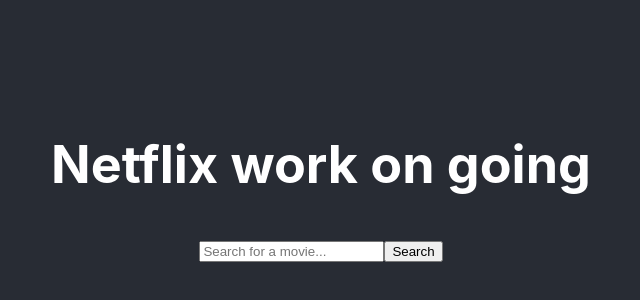
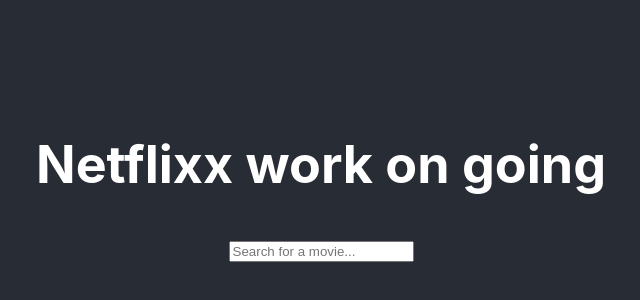
Before and after one commit to MartinNyaga/Netflixx, a React (Create React App) app: page / in a window 1280 px wide. Shown: the part 220-520 px from the top of the page, without its empty margins (319-959 px from the left). Built offline with nearby package versions, Linux system fonts and the light colour scheme.

Commit message:
bug-fixed

```diff
--- a/src/App.js
+++ b/src/App.js
@@ -1,13 +1,15 @@
-import React from 'react';
+import React, { useState } from 'react';
 import './App.css';
 import MovieSearchBar from './MovieSearchBar';
 
 function App() {
+  const [searchTerm, setSearchTerm] = useState('');
+
   return (
     <div className="App">
       <header className="App-header">
-        <h1>Netflix work on going</h1>
-        <MovieSearchBar />
+        <h1>Netflixx work on going</h1>
+        <MovieSearchBar searchTerm={searchTerm} setSearchTerm={setSearchTerm} />
       </header>
     </div>
   );
--- a/src/MovieSearchBar.js
+++ b/src/MovieSearchBar.js
@@ -1,14 +1,8 @@
-import React, { useState } from 'react';
+import React from 'react';
 
-const MovieSearchBar = ({ onSearch }) => {
-  const [searchTerm, setSearchTerm] = useState('');
-
+const MovieSearchBar = ({ searchTerm, setSearchTerm }) => {
   const handleInputChange = (event) => {
     setSearchTerm(event.target.value);
-  };
-
-  const handleSearch = () => {
-    onSearch(searchTerm);
   };
 
   return (
@@ -19,7 +13,6 @@
         onChange={handleInputChange}
         placeholder="Search for a movie..."
       />
-      <button onClick={handleSearch}>Search</button>
     </div>
   );
 };
--- a/src/index.js
+++ b/src/index.js
@@ -1,17 +1,11 @@
 import React from 'react';
-import ReactDOM from 'react-dom/client';
+import ReactDOM from 'react-dom';
 import './index.css';
 import App from './App';
-import reportWebVitals from './reportWebVitals';
 
-const root = ReactDOM.createRoot(document.getElementById('root'));
-root.render(
+ReactDOM.render(
   <React.StrictMode>
     <App />
-  </React.StrictMode>
+  </React.StrictMode>,
+  document.getElementById('root')
 );
-
-// If you want to start measuring performance in your app, pass a function
-// to log results (for example: reportWebVitals(console.log))
-// or send to an analytics endpoint. Learn more: https://bit.ly/CRA-vitals
-reportWebVitals();
```
